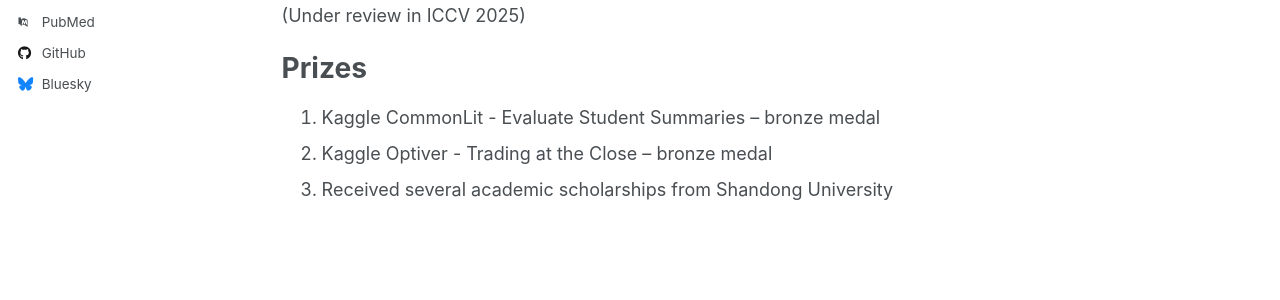
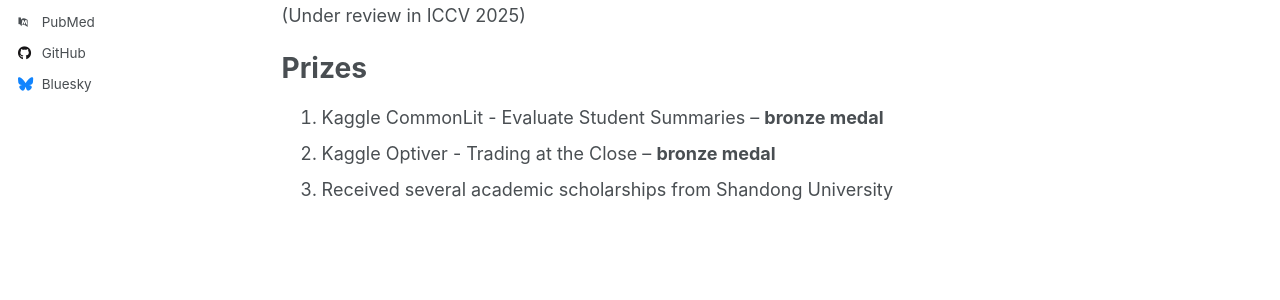
Before and after one commit to liaolea/liaolea.github.io, a Jekyll site: the page built from _pages/about.md, in a window 1280 px wide and 1105 px high. Shown: the part 504-804 px from the top of the window. Built offline with Jekyll 4.4.1, drawn with Linux system fonts in a browser that asks for light colours; some web fonts are replaced.

```diff
--- a/_pages/about.md
+++ b/_pages/about.md
@@ -21,6 +21,6 @@ Publication
 
 Prizes
 ======
-1. Kaggle CommonLit - Evaluate Student Summaries -- bronze medal
-2. Kaggle Optiver - Trading at the Close -- bronze medal
+1. Kaggle CommonLit - Evaluate Student Summaries -- **bronze medal**
+2. Kaggle Optiver - Trading at the Close -- **bronze medal**
 3. Received several academic scholarships from Shandong University
```
